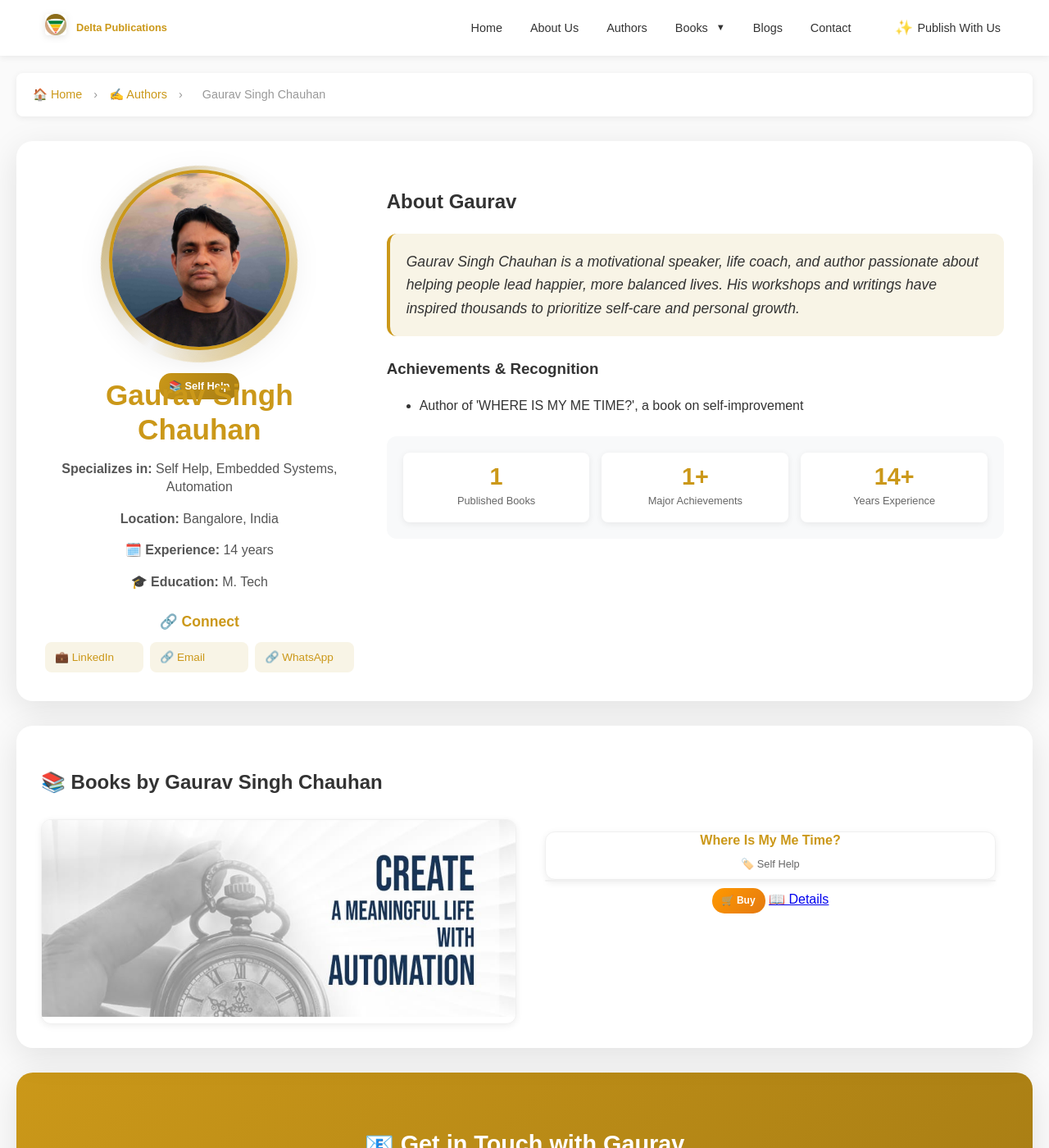
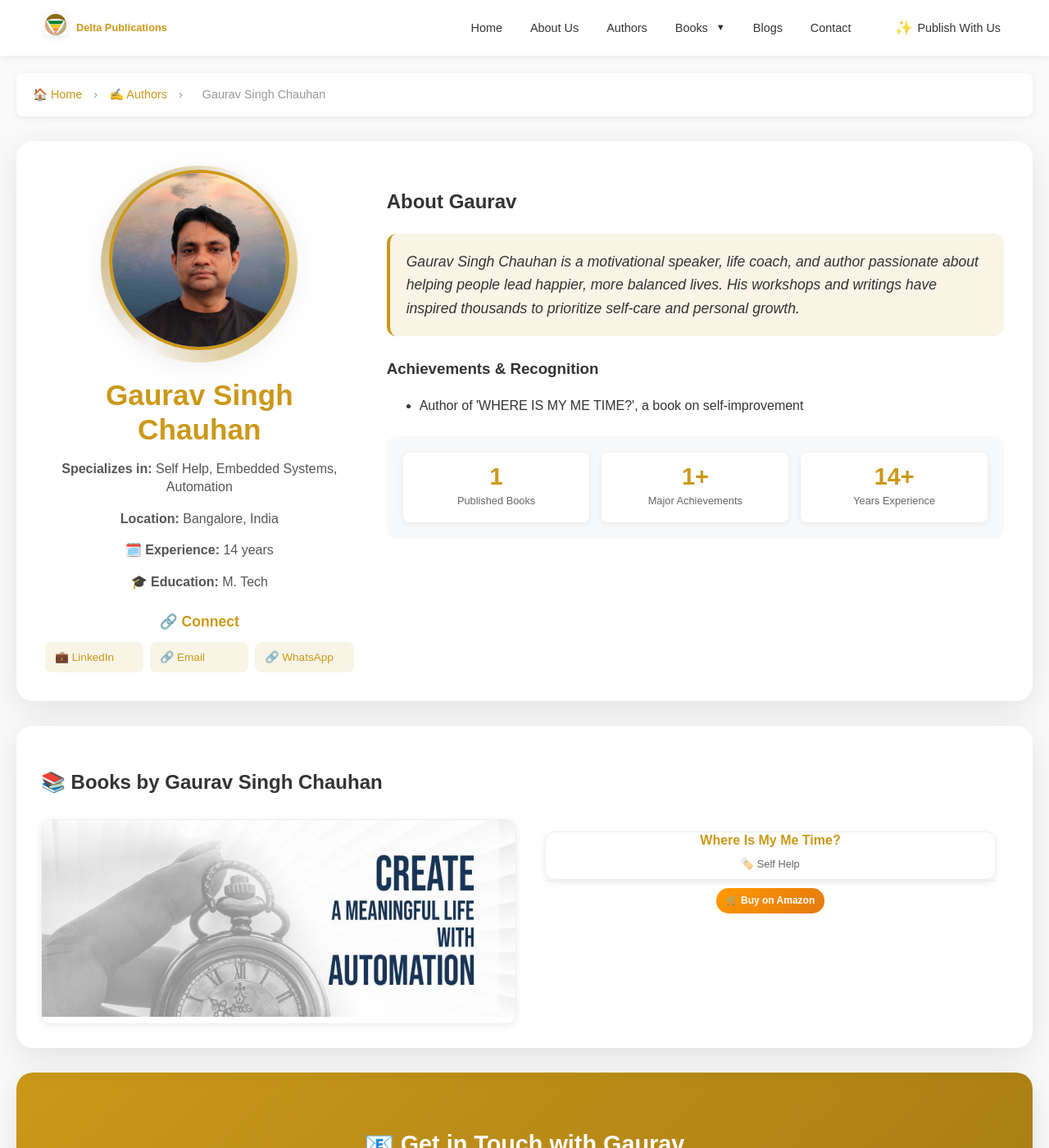
Before and after one commit to gauravsc-alc/gauravsc-alc.github.io, a Jekyll site: the page built from _authors/gaurav.md, in a window 1280 px wide and 1400 px high. Shown: the whole window at 82% size. Built offline with Jekyll 4.4.1, drawn with Linux system fonts in a browser that asks for light colours.

Commit message:
feat: Update author layout by commenting out badges and modifying book action links for clarity

```diff
--- a/_layouts/author.html
+++ b/_layouts/author.html
@@ -16,11 +16,11 @@ layout: default
       <div class="author-image-container">
         <img src="{{ page.image | default: '/images/default-author.jpg' }}" alt="{{ page.name }}" class="author-detail-image" />
         <div class="author-image-glow"></div>
-        <div class="author-badges">
+        <!-- <div class="author-badges">
           {% if page.specialty %}
             <span class="specialty-badge animate-pop">📚 {{ page.specialty | split: ',' | first }}</span>
           {% endif %}
-        </div>
+        </div> -->
       </div>
       <div class="author-quick-info animate-slide-up">
         <!-- <h1 class="author-detail-name">✍️ {{ page.name }}</h1> -->
@@ -137,12 +137,12 @@ layout: default
               <div class="book-actions-row">
                 {% if book.amazon_link %}
                   <a href="{{ book.amazon_link }}" class="amazon-link-small" target="_blank" onclick="event.stopPropagation();">
-                    🛒 Buy
+                    🛒 Buy on Amazon
                   </a>
                 {% endif %}
-                <a href="{{ book.url }}" class="view-details-btn">
+                <!-- <a href="{{ book.url }}" class="view-details-btn">
                   📖 Details
-                </a>
+                </a> -->
               </div>
             </div>
           </a>
```
